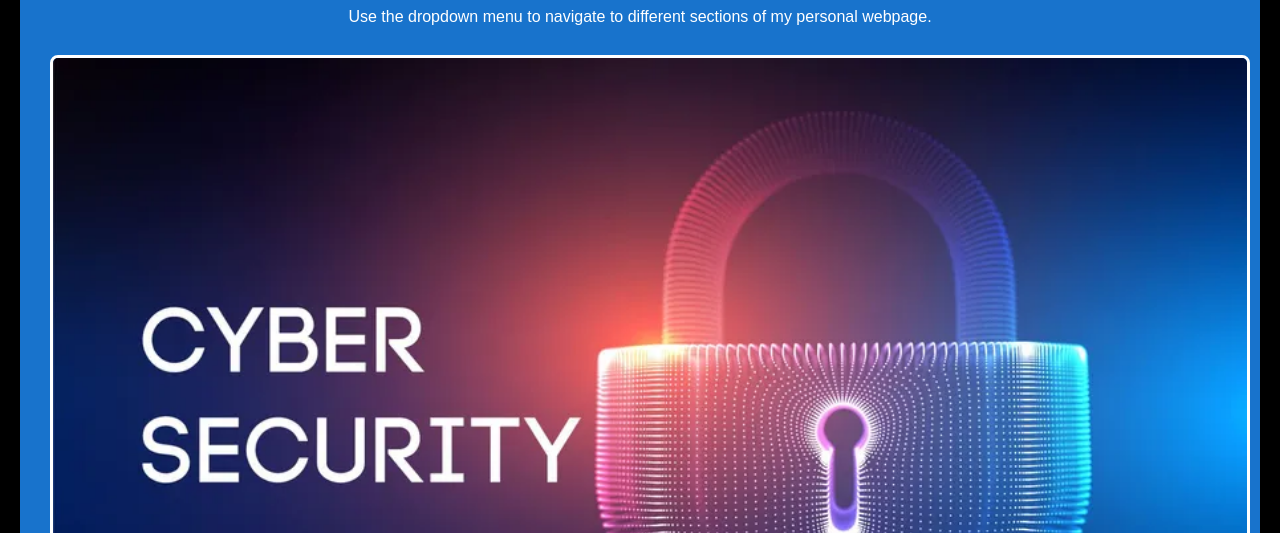
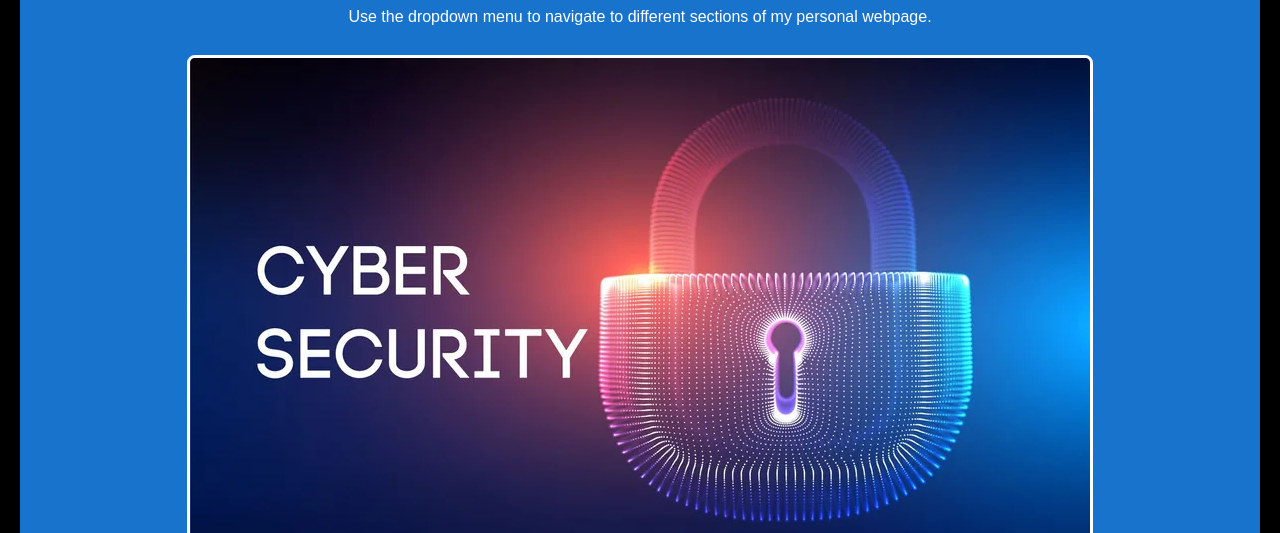
Before and after one commit to Sium-Amanuel/My-Website, a plain HTML site: page index.html in a window 1280 px wide. Shown: the part 419-952 px from the top of the page. Drawn offline with nearby package versions, Linux system fonts and the light colour scheme.

Commit message:
index.html

```diff
--- a/index.html
+++ b/index.html
@@ -55,12 +55,13 @@
             margin: 20px;
         }
         section img {
-            width: 100%;
-            height: auto;
-            margin: 10px;
-            border: 3px solid white;
-            border-radius: 8px;
-        }
+    max-width: 100%;
+    height: auto;
+    margin: 10px 0;
+    border: 3px solid white;
+    border-radius: 8px;
+}
+
         footer {
             background-color: #1e90ff;
             color: white;
```
